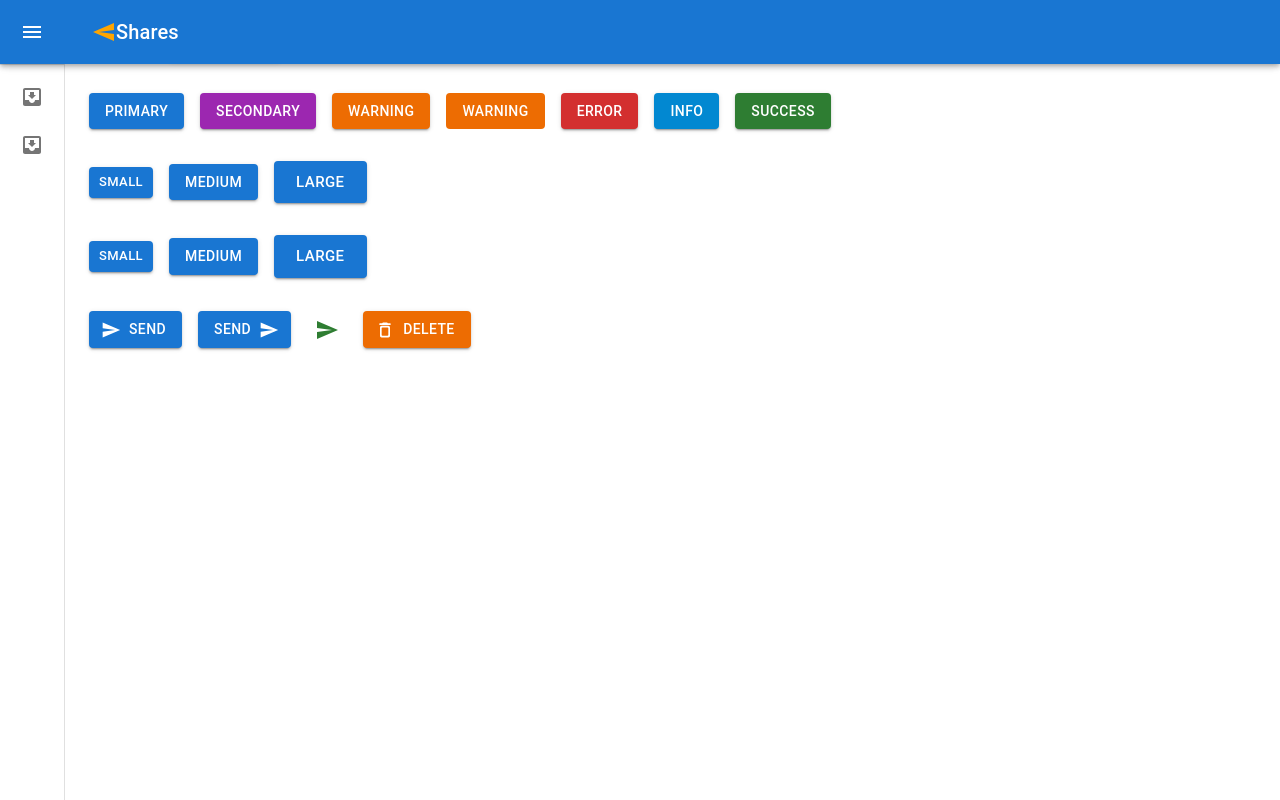
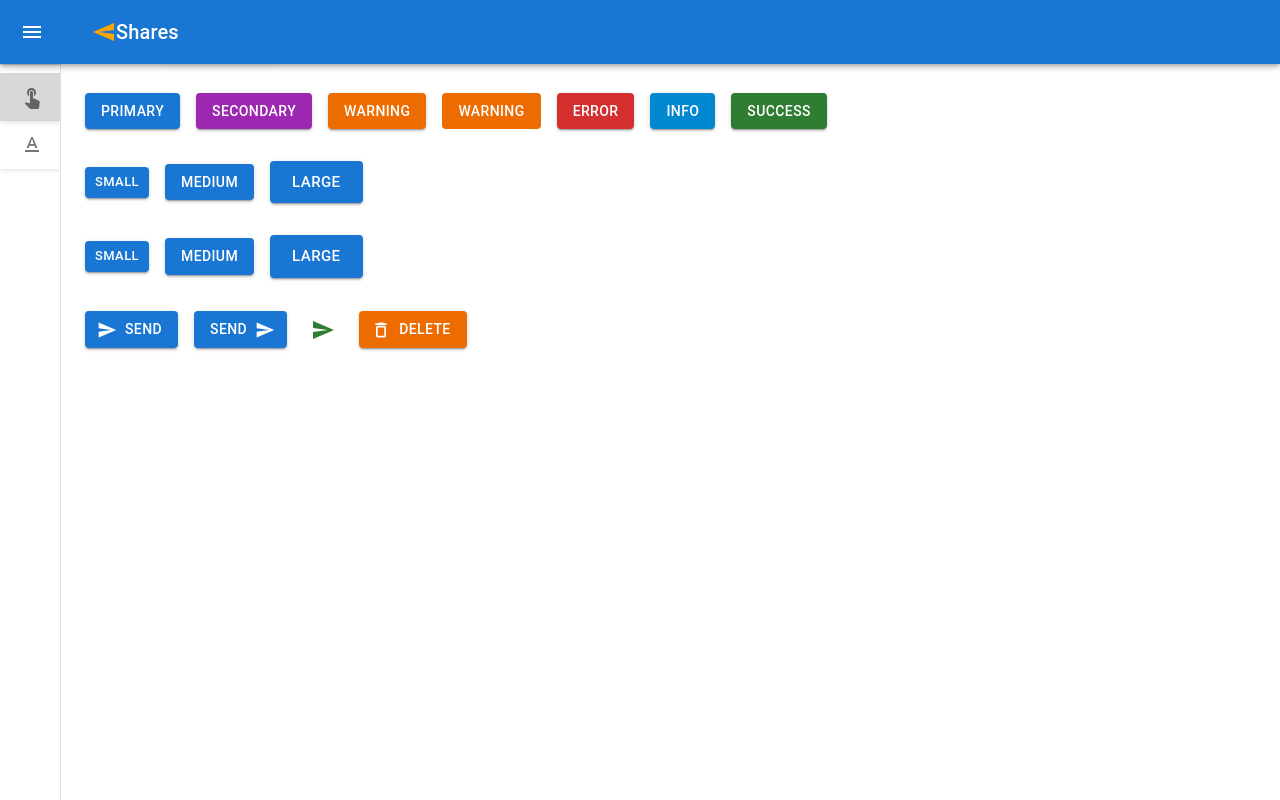
Before and after one commit to Murugananthstr/MaterialUIForReact, a React (Create React App) app in the folder react-mui-demo/: page /buttons in a window 1280 px wide. Built offline with nearby package versions, Linux system fonts and the light colour scheme.

Commit message:
The Drawer is styled

```diff
--- a/react-mui-demo/src/components/Drawer.tsx
+++ b/react-mui-demo/src/components/Drawer.tsx
@@ -16,10 +16,11 @@ import ListItem from "@mui/material/ListItem";
 import ListItemButton from "@mui/material/ListItemButton";
 import ListItemIcon from "@mui/material/ListItemIcon";
 import ListItemText from "@mui/material/ListItemText";
-import InboxIcon from "@mui/icons-material/MoveToInbox";
-import MailIcon from "@mui/icons-material/Mail";
 import { Link } from "react-router-dom";
 import SendIcon from "@mui/icons-material/Send";
+import ButtonIcon from "@mui/icons-material/TouchApp"; // Replace with the actual import for your Button icon
+import TypographyIcon from "@mui/icons-material/TextFormat"; // Replace with the actual import for your Typography icon
+import { useLocation } from "react-router-dom";
 
 const drawerWidth = 240;
 
@@ -38,9 +39,9 @@ const closedMixin = (theme: Theme): CSSObject => ({
     duration: theme.transitions.duration.leavingScreen,
   }),
   overflowX: "hidden",
-  width: `calc(${theme.spacing(7)} + 1px)`,
+  width: `calc(${theme.spacing(7)} - 3px)`,
   [theme.breakpoints.up("sm")]: {
-    width: `calc(${theme.spacing(8)} + 1px)`,
+    width: `calc(${theme.spacing(8)} - 3px)`,
   },
 });
 
@@ -95,6 +96,7 @@ const Drawer = styled(MuiDrawer, {
 export default function MiniDrawer() {
   const theme = useTheme();
   const [open, setOpen] = React.useState(false);
+  const location = useLocation();
 
   const handleDrawerOpen = () => {
     setOpen(true);
@@ -102,6 +104,23 @@ export default function MiniDrawer() {
 
   const handleDrawerClose = () => {
     setOpen(false);
+  };
+
+  const getTextColor = (backgroundColor: string) => {
+    // Use a simple luminance check to determine if the text should be dark or light
+    const luminance =
+      0.299 * parseInt(backgroundColor.slice(1, 3), 16) +
+      0.587 * parseInt(backgroundColor.slice(3, 5), 16) +
+      0.114 * parseInt(backgroundColor.slice(5, 7), 16);
+
+    return luminance > 128
+      ? theme.palette.text.primary
+      : theme.palette.text.secondary;
+  };
+
+  const isActiveLink = (path: string) => {
+    // Compare the current location with the link's path
+    return location.pathname === path;
   };
 
   return (
@@ -139,50 +158,85 @@ export default function MiniDrawer() {
         </DrawerHeader>
         <Divider />
         <List>
-          <Link to="/buttons">
-            <ListItem key="Button" disablePadding sx={{ display: "block" }}>
+          <Link to="/buttons" style={{ textDecoration: "none" }}>
+            <ListItem
+              key="Button"
+              disablePadding
+              sx={{
+                display: "flex",
+                alignItems: "center",
+                // borderRadius: "8px",
+                boxShadow: "0px 2px 4px rgba(0, 0, 0, 0.1)",
+                transition: "background-color 0.3s, transform 0.2s",
+                "&:hover": {
+                  backgroundColor: "#f5f5f5", // Change to your preferred hover color
+                  transform: "scale(1.02)",
+                },
+                backgroundColor: isActiveLink("/buttons")
+                  ? "#d7d7d7"
+                  : "transparent", // Highlight active link
+                color: getTextColor(
+                  isActiveLink("/buttons") ? "#e0e0e0" : "transparent"
+                ), // Dynamically set text color
+              }}
+            >
               <ListItemButton
                 sx={{
                   minHeight: 48,
-                  justifyContent: open ? "initial" : "center",
                   px: 2.5,
                 }}
               >
                 <ListItemIcon
                   sx={{
                     minWidth: 0,
-                    mr: open ? 3 : "auto",
-                    justifyContent: "center",
+                    mr: 2,
                   }}
                 >
-                  <InboxIcon />
+                  <ButtonIcon />{" "}
+                  {/* Use the icon you prefer for the Button item */}
                 </ListItemIcon>
-                <ListItemText primary="Button" sx={{ opacity: open ? 1 : 0 }} />
+                <ListItemText primary="Button" />
               </ListItemButton>
             </ListItem>
           </Link>
-          <Link to="/blogs">
-            <ListItem key="Typography" disablePadding sx={{ display: "block" }}>
+          <Link to="/blogs" style={{ textDecoration: "none" }}>
+            <ListItem
+              key="Typography"
+              disablePadding
+              sx={{
+                display: "flex",
+                alignItems: "center",
+                // borderRadius: "8px",
+                boxShadow: "0px 2px 4px rgba(0, 0, 0, 0.1)",
+                transition: "background-color 0.3s, transform 0.2s",
+                "&:hover": {
+                  backgroundColor: "#f5f5f5", // Change to your preferred hover color
+                  transform: "scale(1.02)",
+                },
+                backgroundColor: isActiveLink("/blogs")
+                  ? "#d7d7d7"
+                  : "transparent", // Highlight active link
+                color: getTextColor(
+                  isActiveLink("/blogs") ? "#e0e0e0" : "transparent"
+                ), // Dynamically set text color
+              }}
+            >
               <ListItemButton
                 sx={{
                   minHeight: 48,
-                  justifyContent: open ? "initial" : "center",
                   px: 2.5,
                 }}
               >
                 <ListItemIcon
                   sx={{
                     minWidth: 0,
-                    mr: open ? 3 : "auto",
-                    justifyContent: "center",
+                    mr: 2,
                   }}
                 >
-                  <InboxIcon />
+                  <TypographyIcon />
+                  {/* Use the icon you prefer for the Typography item */}
                 </ListItemIcon>
-                <ListItemText
-                  primary="Typography"
-                  sx={{ opacity: open ? 1 : 0 }}
-                />
+                <ListItemText primary="Typography" />
               </ListItemButton>
             </ListItem>
           </Link>
```
Also changed, not shown: 1 other file (tests, documents, lock files or other folders).
